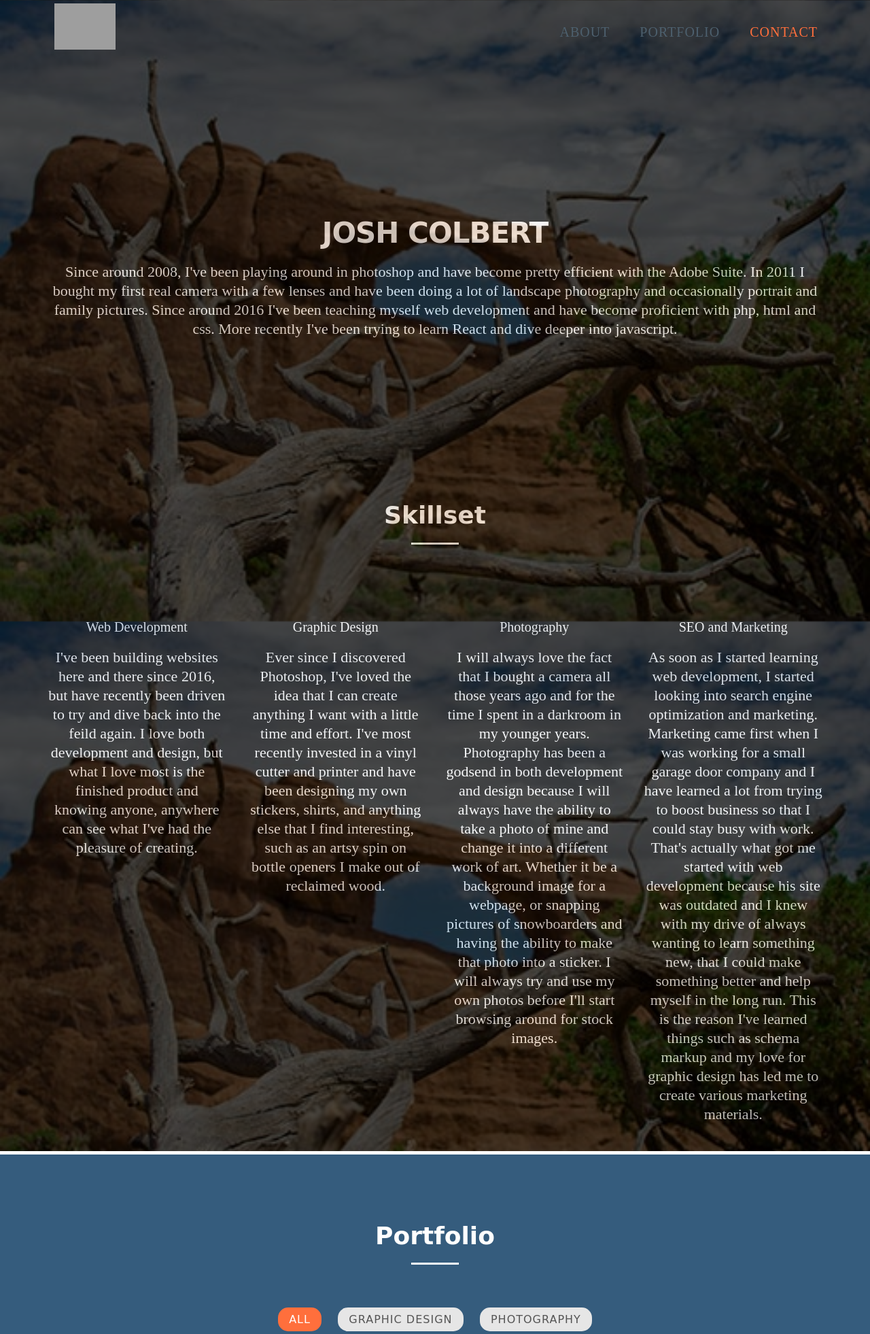
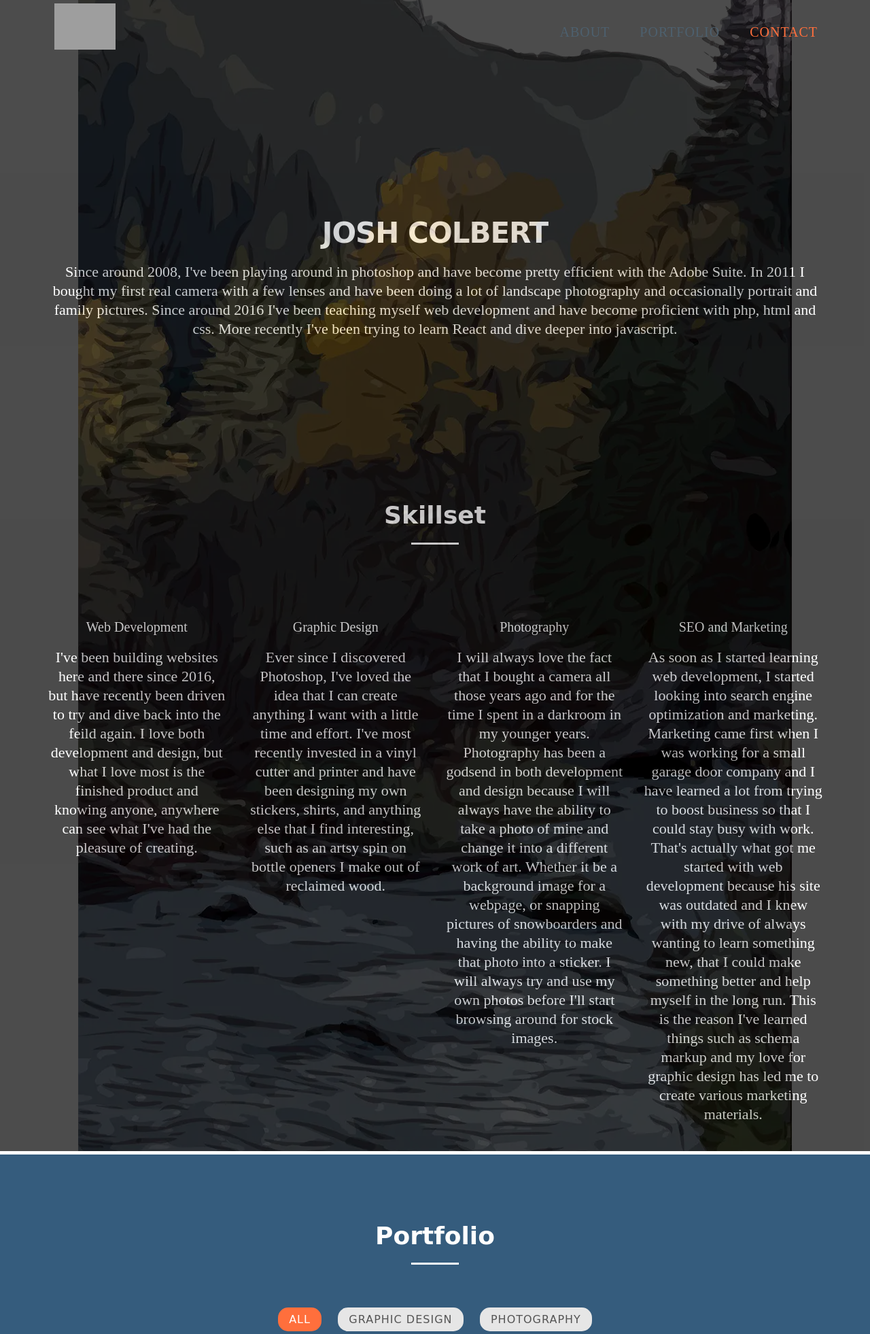
Before and after one commit to jcolber/jcolber.github.io, a PHP site: page / in a window 1280 px wide. Shown: the top 1962 px of the page at 68% size. Run offline with PHP 8.4, Linux system fonts and the light colour scheme; some libraries are stand-ins or nearby versions; some web fonts are replaced; grey boxes are pictures that could not be loaded.

Commit message:
Add files via upload

```diff
--- a/css/global.css
+++ b/css/global.css
@@ -195,7 +195,7 @@ a:focus, .btn:focus, .btn:active:focus, .btn.active:focus, .btn.focus, .btn:acti
 	height: 100%;
 	z-index: -10;
 	padding: 0;
-	/* background: url(../images/resized/Skyline-Arch.jpg) no-repeat center center fixed; */
+	background: url(../images/img/Vertical-River.webp)no-repeat center center fixed;
 	background-color: #e5e5e5;
 	-webkit-background-size: cover;
 	-moz-background-size: cover;
@@ -215,7 +215,7 @@ a:focus, .btn:focus, .btn:active:focus, .btn.active:focus, .btn.focus, .btn:acti
     }
 } */
 
-@media (min-width: 600px) {
+/* @media (min-width: 600px) {
     .intro {
 		width: 100%;
 		height: 100%;
@@ -225,7 +225,7 @@ a:focus, .btn:focus, .btn:active:focus, .btn.active:focus, .btn.focus, .btn:acti
 		background-size: cover;
 		-o-background-size: cover;
     }
-}
+} */
 
 .intro .overlay {
 	background-color: black;
```
Also changed, not shown: images/img/Vertical-River.webp (added).
